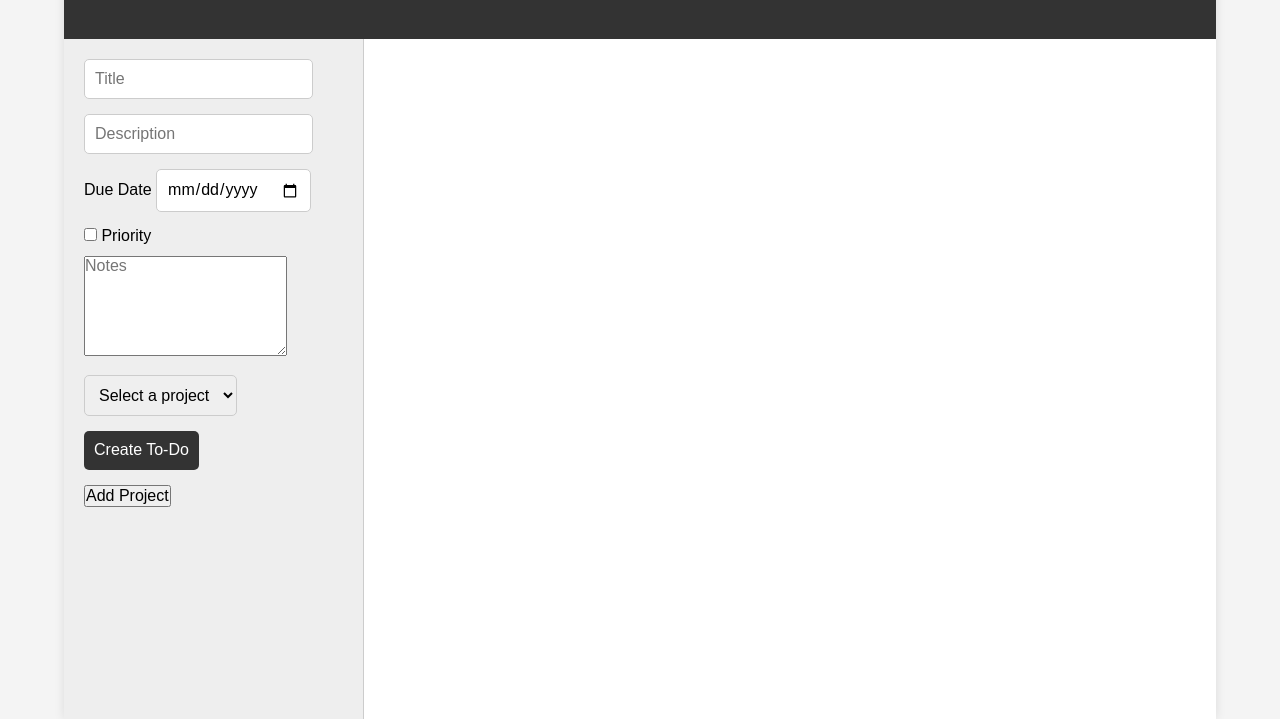
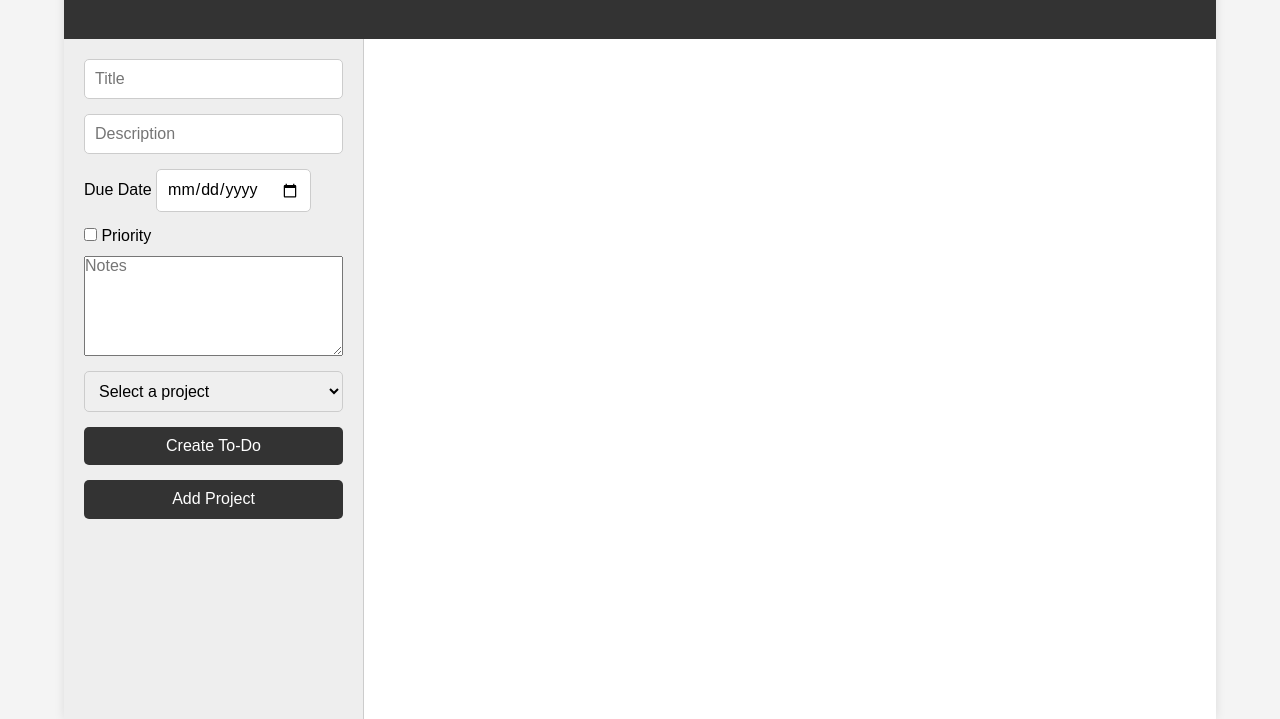
Before and after one commit to wnkinc/odin-Todo_List, a website built with webpack: page src/template.html in a window 1280 px wide. Both pictures are taken after a click on the button "Add To-Do". Shown: the part 81-800 px from the top of the page. Built offline with nearby package versions, Linux system fonts and the light colour scheme.

Commit message:
Refine toggle css

```diff
--- a/src/index.js
+++ b/src/index.js
@@ -1,7 +1,7 @@
 import 'normalize.css'; // Importing normalize.css from node_modules
 
 import "./styles.css";
-import { createTodoFromForm, createProjectFromForm } from './appLogic.js';
+import { createTodoFromForm, createProjectFromForm } from './AppLogic';
 import { createTodoForm, createProjectForm } from './DOM-Stuff';
 
 // Adding the forms to the sidebar
@@ -23,7 +23,7 @@ let addTodoForm = document.createElement('button');
 addTodoForm.classList.add('addButton');
 addTodoForm.textContent = 'Add To-Do';
 addTodoForm.addEventListener('click', () => {
-    todoForm.style.display = 'block';
+    todoForm.style.display = 'flex';
     const addButton = document.querySelector('.addButton');
     addButton.style.display = 'none';
 });
@@ -33,7 +33,7 @@ let addProjectForm = document.createElement('button');
 addProjectForm.classList.add('addProject');
 addProjectForm.textContent = 'Add Project';
 addProjectForm.addEventListener('click', () => {
-    projectForm.style.display = 'block';
+    projectForm.style.display = 'flex';
     const addProject = document.querySelector('.addProject');
     addProject.style.display = 'none';
 });
--- a/src/styles.css
+++ b/src/styles.css
@@ -41,6 +41,8 @@ body {
   padding: 20px;
   border-right: 1px solid #ccc;
   overflow-y: auto;
+  display: flex;
+  flex-direction: column;
 }
 
 .main {
@@ -67,7 +69,9 @@ body {
 #todoForm select,
 #projectForm select,
 #todoForm button,
-#projectForm button {
+#projectForm button,
+.addButton,
+.addProject {
   margin-bottom: 15px;
   padding: 10px;
   font-size: 16px;
@@ -76,7 +80,9 @@ body {
 }
 
 #todoForm button,
-#projectForm button {
+#projectForm button,
+.addButton,
+.addProject {
   background-color: #333;
   color: #fff;
   border: none;
```
Also changed, not shown: dist/main.bundle.js, 1 other file.
